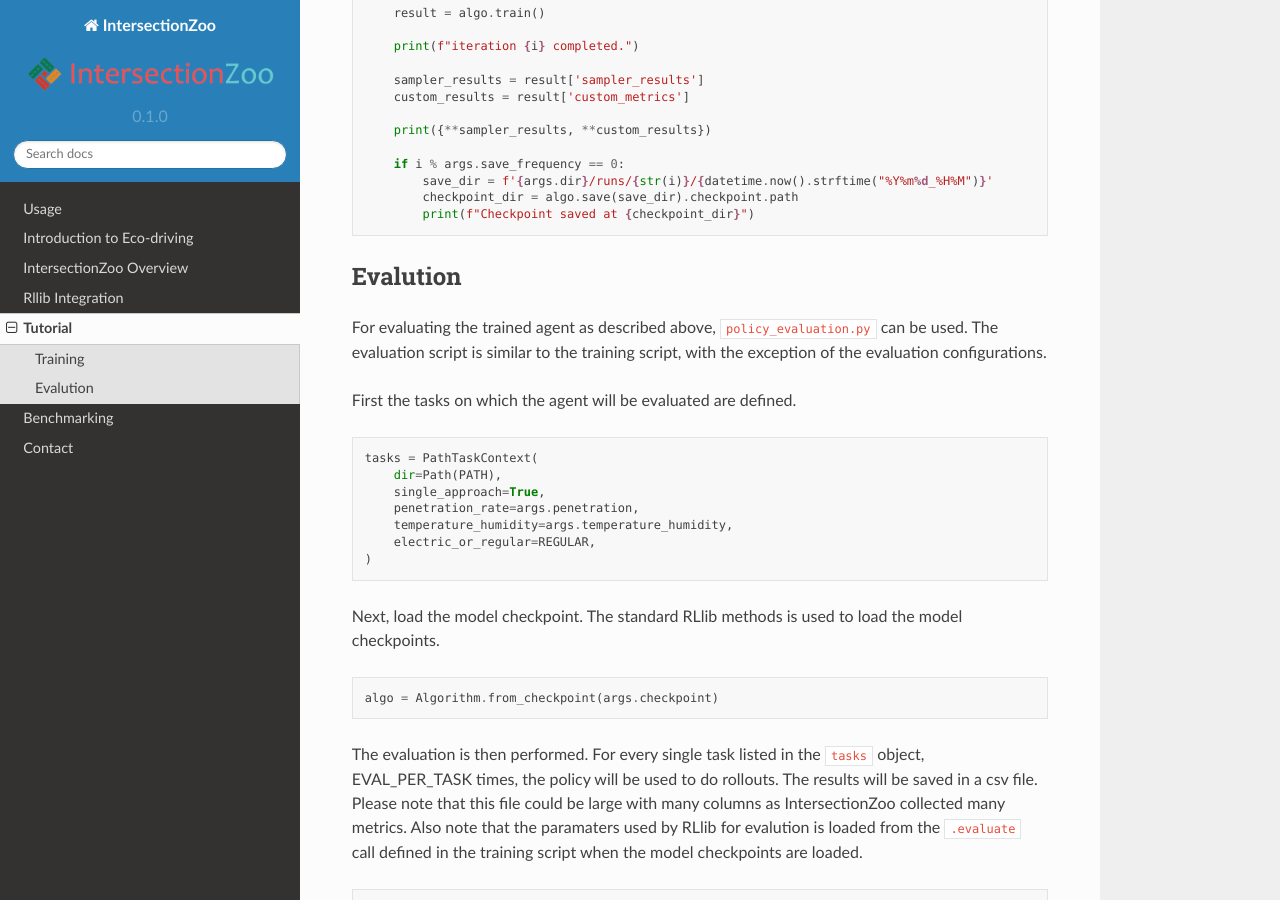
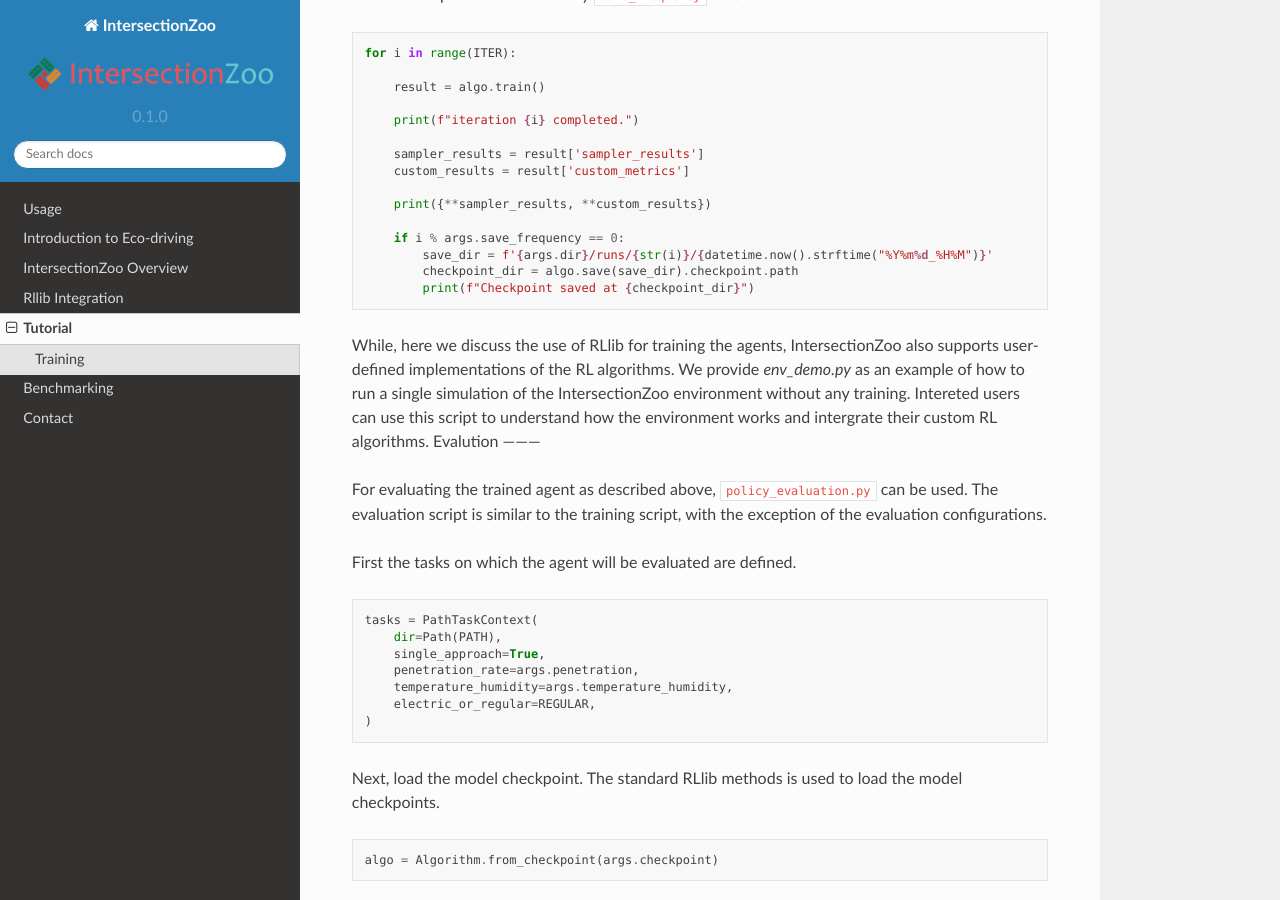
Before and after one commit to Vindulamj/IntersectionZoo-Docs, a Sphinx documentation site: the page built from docs/source/tutorial.rst, in a window 1280 px wide and 900 px high, scrolled down 1875 px. Built offline with Sphinx 7.4.7 and the Read the Docs theme 2.0.0, drawn with Linux system fonts in a browser that asks for light colours; pages that are not in the unit, such as notebooks, are missing from menus; some of the changed text lies outside the part shown.

Commit message:
add details of env_demo

```diff
--- a/docs/source/tutorial.rst
+++ b/docs/source/tutorial.rst
@@ -8,9 +8,10 @@ Multiple tutorials are provide in ``code/`` directory to train and evaluate agen
 3. ``synthetic_ppo_training.py``: Training a multi-task PPO agent on procedurally generated environments.
 4. ``synthetic_ddpg_training.py``: Training a multi-task DDPG agent on procedurally generated environments.
 5. ``policy_evaluation.py``: Evaluating a trained policy on the IntersectionZoo environments.
+6. ``env_demo.py``: Running a single simulation of the IntersectionZoo environment without any training. Good to understand how the environment works.
 
 These tutorials are designed for users to get familiar on how to use RLlib with the IntersectionZoo environment. Below, we provide a step-by-step guide on how to train
-a PPO agent on the IntersectionZoo environment following the tutorial script ``ppo_training.py``.
+a PPO agent on the IntersectionZoo environment following the tutorial script ``ppo_training.py``. If you want to familiarize with how the environment works, you can run the ``env_demo.py`` script.
 
 Training
 --------
@@ -88,7 +89,7 @@ Finally, run the training for ``ITER`` iterations. The results are logged to `we
             print(f"Checkpoint saved at {checkpoint_dir}")
 
 
-
+While, here we discuss the use of RLlib for training the agents, IntersectionZoo also supports user-defined implementations of the RL algorithms. We provide `env_demo.py` as an example of how to run a single simulation of the IntersectionZoo environment without any training. Intereted users can use this script to understand how the environment works and intergrate their custom RL algorithms.
 Evalution
 ---------
 
```
